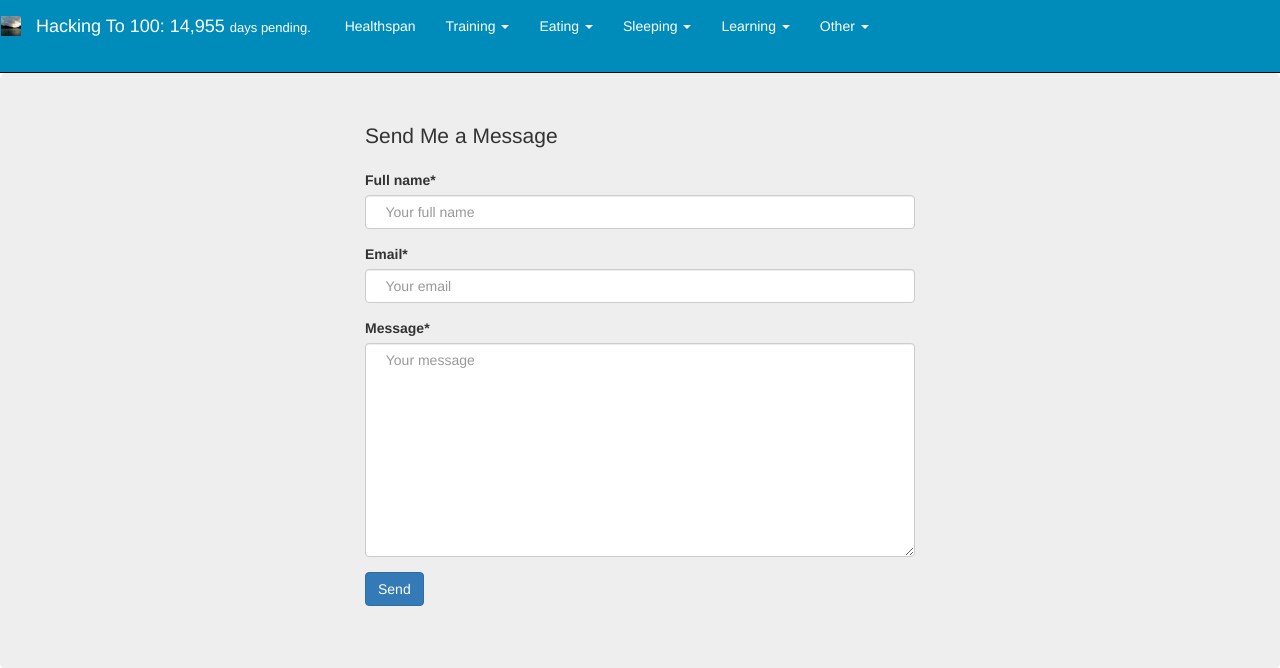
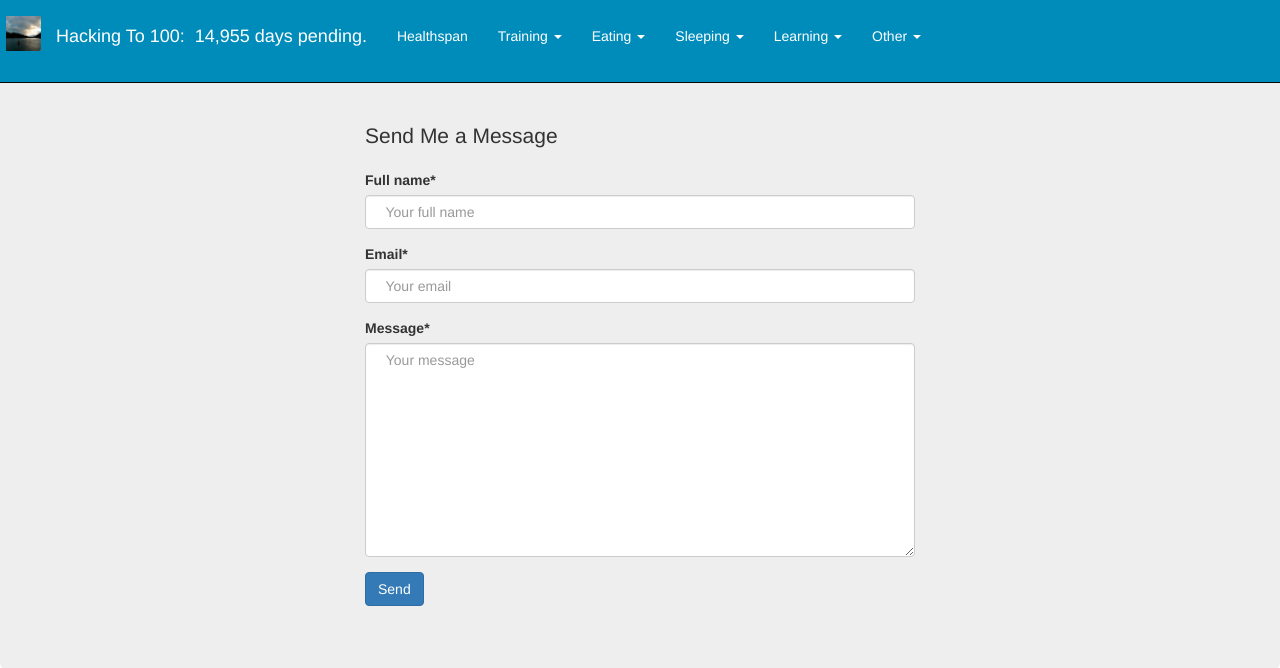
Before and after one commit to danchay/h2100, a Django app: page /contact/ in a window 1280 px wide. Shown: the top 668 px of the page. Run offline with Django 3.2, Linux system fonts and the light colour scheme; some libraries are stand-ins or nearby versions.

Commit message:
More working with navbar

```diff
--- a/templates/index.html
+++ b/templates/index.html
@@ -6,7 +6,7 @@
     <div class="jumbotron">
         <div class="container">
 
-        <div class="col-md-3 pull-right">
+        <div class="col-md-3 pull-right" style="padding-top:25px;">
             <form method='GET' action=''>{% csrf_token %}
                 <input type='text' name='q' placeholder='Search titles and tags' value='{{ request.GET.q }}' />
                 <input type='submit' value='Search' />
--- a/templates/navbar.html
+++ b/templates/navbar.html
@@ -15,13 +15,14 @@
                         <span class="icon-bar"></span>
                         <span class="icon-bar"></span>
                     </button>
-                    <img class="navbar-brand" src="{% static 'img/favicon-32x32.png' %}" />&nbsp;
-                    <a class="navbar-brand" href="{% url 'home' %}">Hacking To 100: {% nights %} <span style="font-size: small">days pending.</span>    </a>
+                    <a class="navbar-brand" href="{% url 'home' %}">
+                    <img class="navbar-brand" style="padding-top:0px; margin-left: -10px;" src="{% static 'img/favicon-32x32.png' %}" /><span class="navbar-brand" style="padding-top: 10px;">
+                    Hacking To 100:</span></a><span class="navbar-brand" style="margin-left: -20px; padding-left: 0px; padding-top: 25px;">{% nights %} days pending.</span>
 
                 </div>
 
                 <div id="navbar" class="navbar-collapse collapse">
-                    <ul class="nav navbar-nav">
+                    <ul class="nav navbar-nav" style="padding-top:10px">
                     <li><a href="{% url 'blog:healthspan' %}">Healthspan</a></li>
 <!-- Dropdown -->
                         <li class="dropdown">
```
